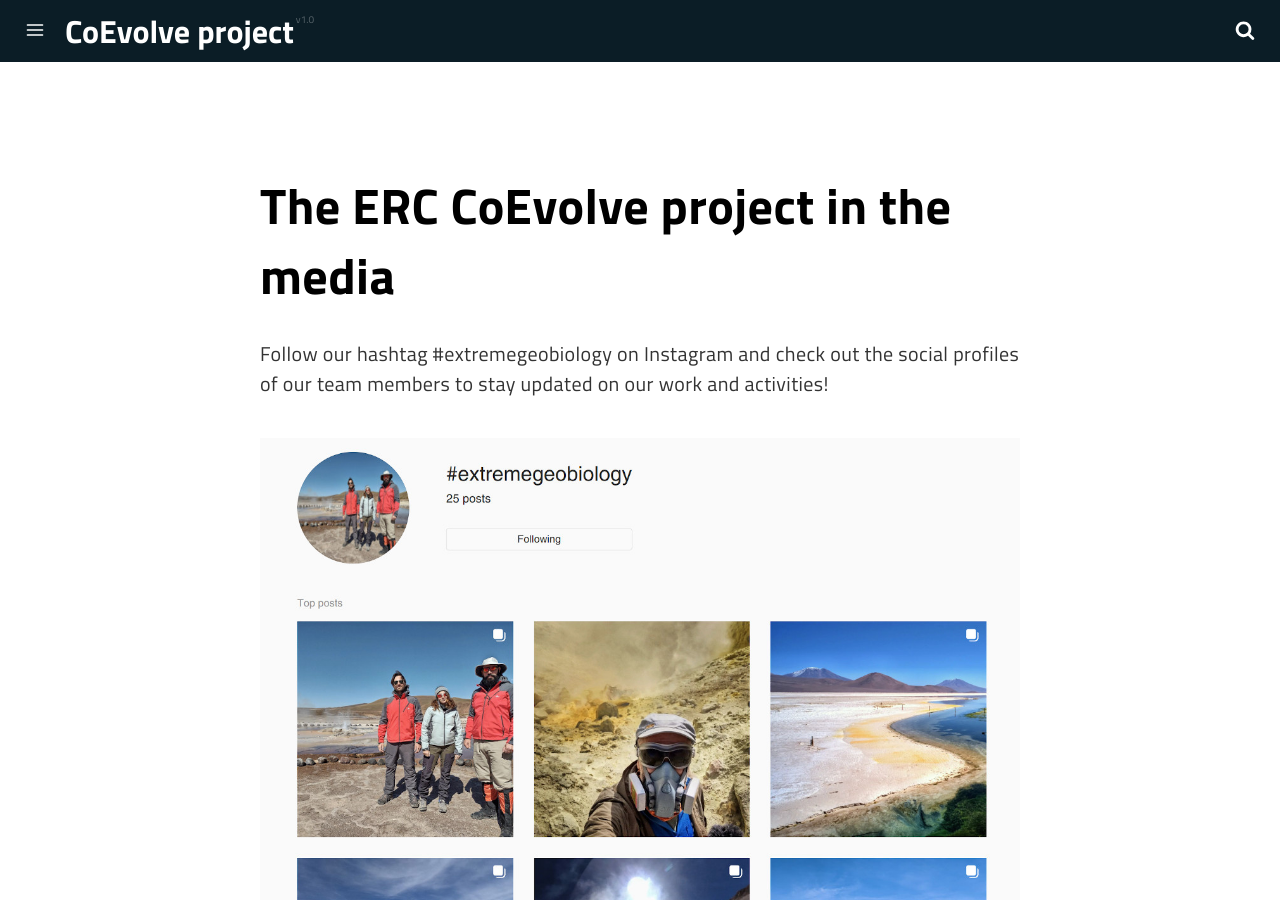
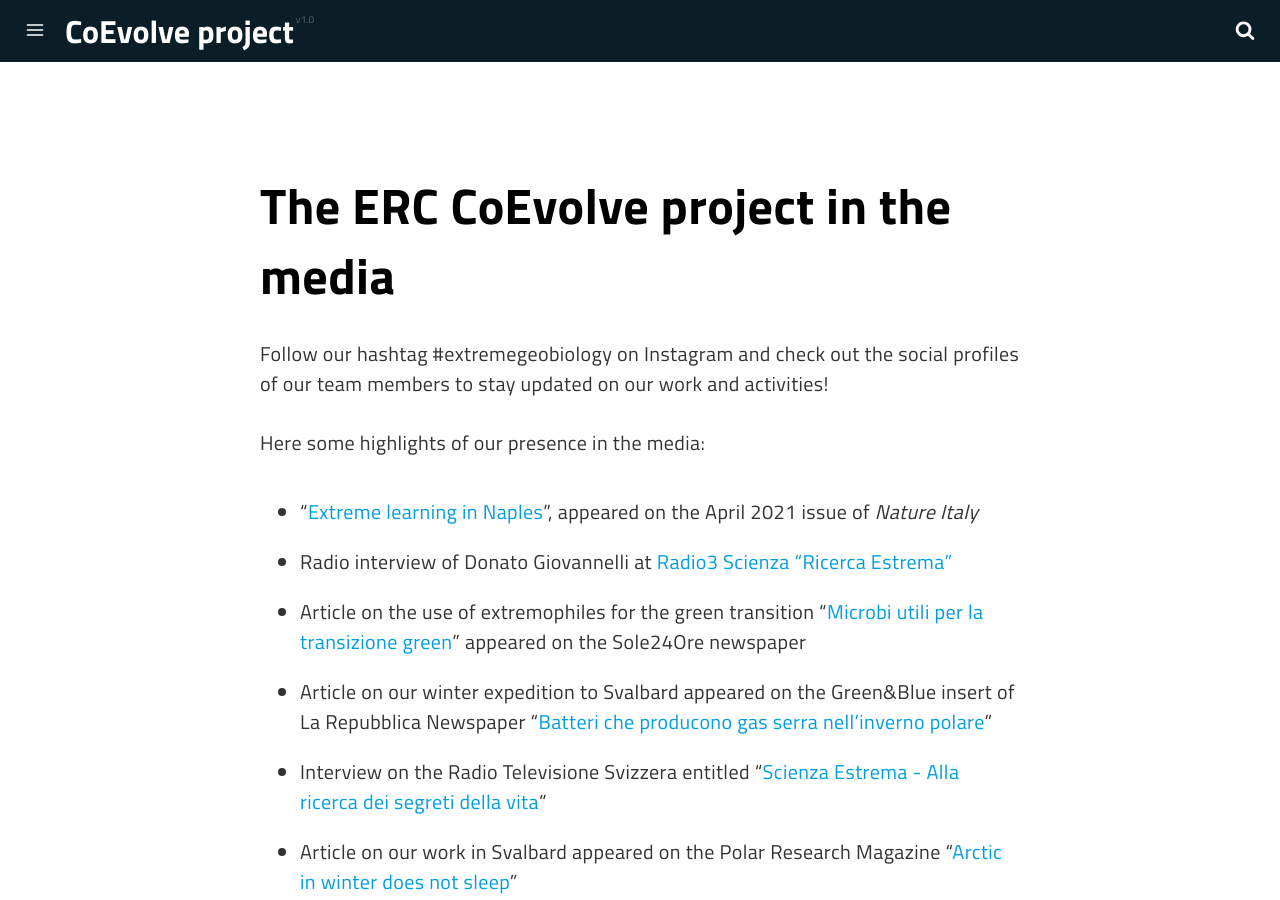
Before and after one commit to dgiovannelli/coevolve_website, a Jekyll site: the page built from pages/media.md, in a window 1280 px wide and 900 px high. Built offline with Jekyll 4.4.1, drawn with Linux system fonts in a browser that asks for light colours; a script that is not in the unit is left out.

Commit message:
Update the list of selected media coverage

```diff
--- a/pages/media.md
+++ b/pages/media.md
@@ -10,4 +10,12 @@ description: The ERC CoEvolve project in the media
 
 Follow our hashtag #extremegeobiology on Instagram and check out the social profiles of our team members to stay updated on our work and activities!
 
+Here some highlights of our presence in the media:
+- "[Extreme learning in Naples](https://www.nature.com/articles/d43978-021-00042-5)", appeared on the April 2021 issue of _Nature Italy_
+- Radio interview of Donato Giovannelli at [Radio3 Scienza "Ricerca Estrema"](https://www.raiplaysound.it/audio/2022/02/Radio3-Scienza-del-23022022-97ad3063-e3f3-4f95-a82c-6dd3de522869.html)
+- Article on the use of extremophiles for the green transition "[Microbi utili per la transizione green](https://24plus.ilsole24ore.com/art/cosi-microbi-estremi-diventano-alleati-dall-industria-transizione-green-AEIRUtHB)" appeared on the Sole24Ore newspaper
+- Article on our winter expedition to Svalbard appeared on the Green&Blue insert of La Repubblica Newspaper "[Batteri che producono gas serra nell'inverno polare](https://www.repubblica.it/green-and-blue/2022/05/20/news/artico_batteri_gas_serra-347928393/)"
+- Interview on the Radio Televisione Svizzera entitled "[Scienza Estrema - Alla ricerca dei segreti della vita](https://www.rsi.ch/play/tv/rsi-news/video/scienza-estrema-alla-ricerca-dei-segreti-della-vita?urn=urn:rsi:video:14197107&startTime=8)"
+- Article on our work in Svalbard appeared on the Polar Research Magazine "[Arctic in winter does not sleep](https://polarjournal.ch/en/2022/06/11/arctic-in-winter-does-not-sleep/)"
+
 <a href="https://www.instagram.com/explore/tags/extremegeobiology/" alt="Link to the #ExtremeGeobiology tag on instagram"><img src="/assets/img/extreme_hashtag.jpg" alt="Link to the #ExtremeGeobiology tag on instagram" width="100%"></a>
```
